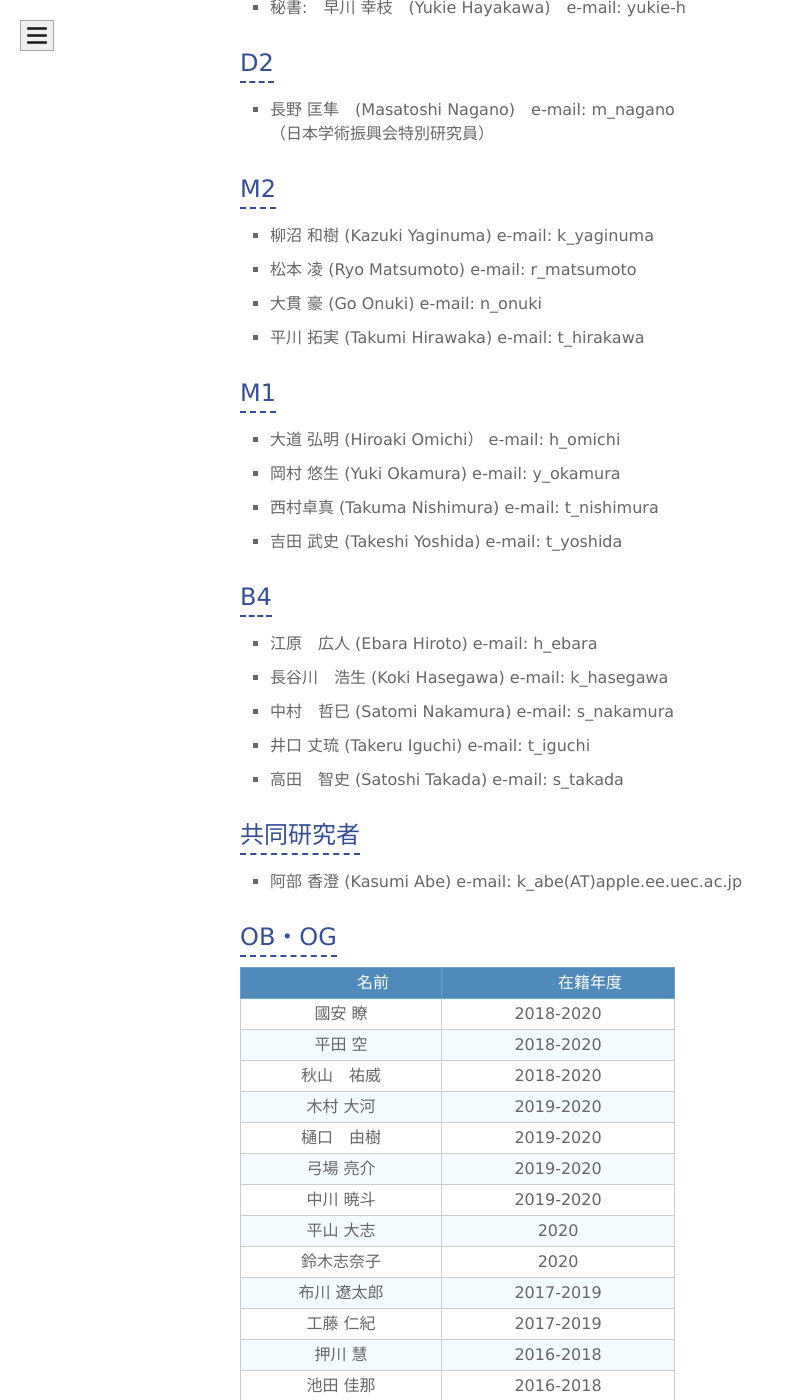
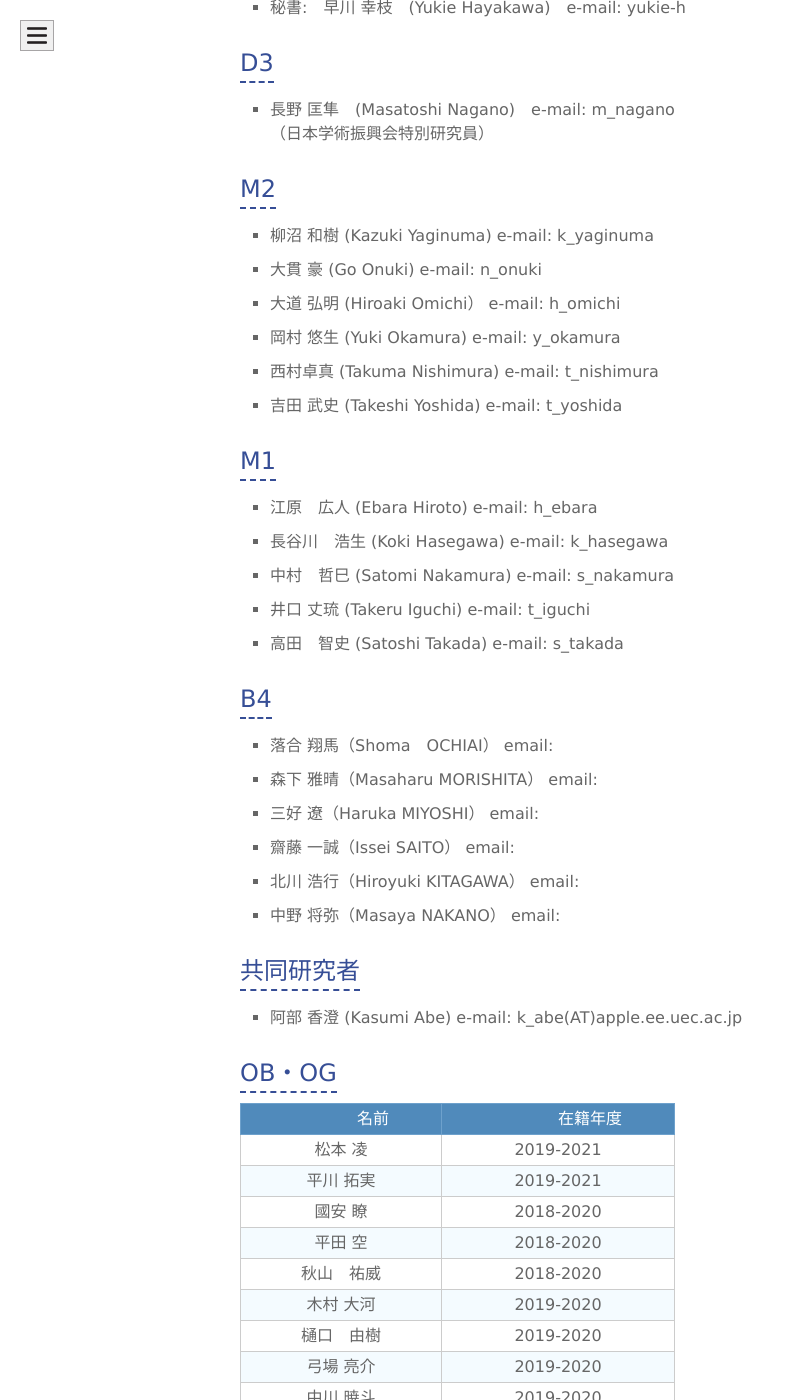
Before and after one commit to naka-lab/naka-lab.github.io, a Jekyll site: the page built from subpages/member.md, in a window 1280 px wide and 1400 px high, scrolled down 780 px. Shown: the whole window, without its empty margins (0-785 px from the left). Built offline with Jekyll 4.4.1, drawn with Linux system fonts in a browser that asks for light colours.

Commit message:
Update member.md

```diff
--- a/subpages/member.md
+++ b/subpages/member.md
@@ -10,28 +10,32 @@ layout: default
 - 准教授:　[中村 友昭　(Tomoaki Nakamura)](nakamura.md)　e-mail: nakamura
 - 秘書:　早川 幸枝　(Yukie Hayakawa)　e-mail: yukie-h
 
-## D2
+## D3
 - 長野 匡隼　(Masatoshi Nagano)　e-mail: m_nagano
   （日本学術振興会特別研究員）
 
 ## M2
 - 柳沼 和樹 (Kazuki Yaginuma) e-mail: k_yaginuma
-- 松本 凌 (Ryo Matsumoto) e-mail: r_matsumoto
 - 大貫 豪 (Go Onuki) e-mail: n_onuki
-- 平川 拓実 (Takumi Hirawaka) e-mail: t_hirakawa
-
-## M1
 - 大道 弘明 (Hiroaki Omichi） e-mail: h_omichi
 - 岡村 悠生 (Yuki Okamura) e-mail: y_okamura
 - 西村卓真 (Takuma Nishimura) e-mail: t_nishimura
 - 吉田 武史 (Takeshi Yoshida) e-mail: t_yoshida
 
-## B4
+## M1
 - 江原　広人 (Ebara Hiroto) e-mail: h_ebara
 - 長谷川　浩生 (Koki Hasegawa) e-mail: k_hasegawa
 - 中村　哲巳 (Satomi Nakamura) e-mail: s_nakamura
 - 井口 丈琉 (Takeru Iguchi) e-mail: t_iguchi
 - 高田　智史 (Satoshi Takada) e-mail: s_takada
+
+## B4
+- 落合 翔馬（Shoma　OCHIAI） email:
+- 森下 雅晴（Masaharu MORISHITA） email:
+- 三好 遼（Haruka MIYOSHI） email:
+- 齋藤 一誠（Issei SAITO） email:
+- 北川 浩行（Hiroyuki KITAGAWA） email:
+- 中野 将弥（Masaya NAKANO） email:
 
 
 ## 共同研究者
@@ -41,6 +45,8 @@ layout: default
 
 |　　　　名前　　　　|　　　　在籍年度　　　　|
 |:------:|:-------:|
+|松本 凌|2019-2021|
+|平川 拓実|2019-2021|
 |國安 瞭|2018-2020|
 |平田 空|2018-2020|
 |秋山　祐威|2018-2020|
```
